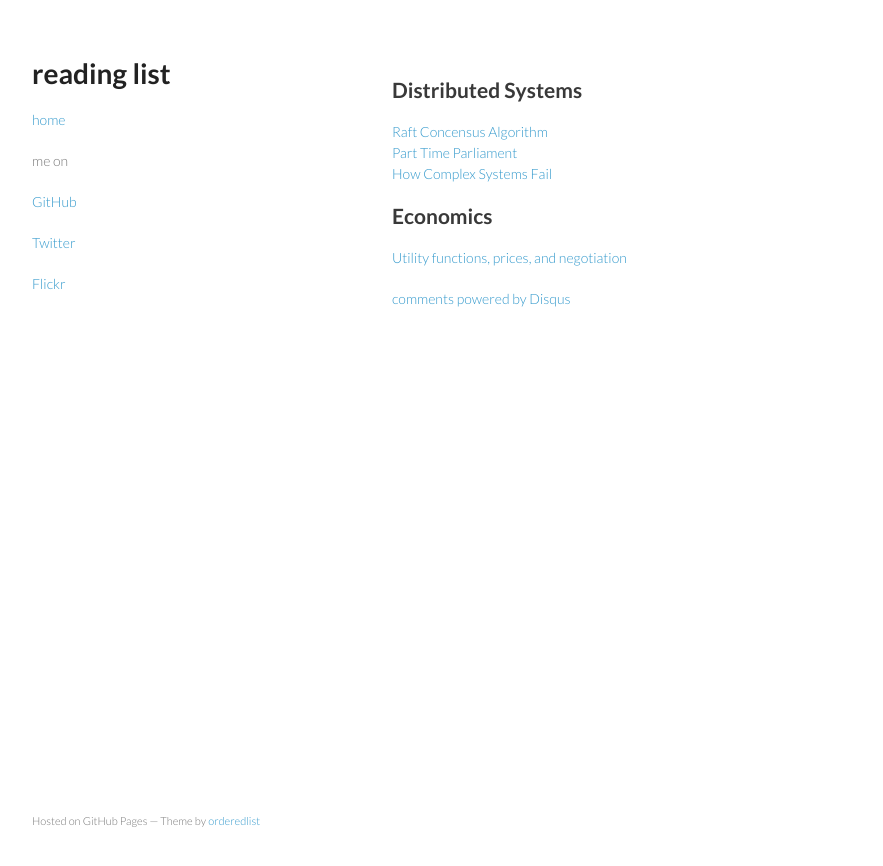
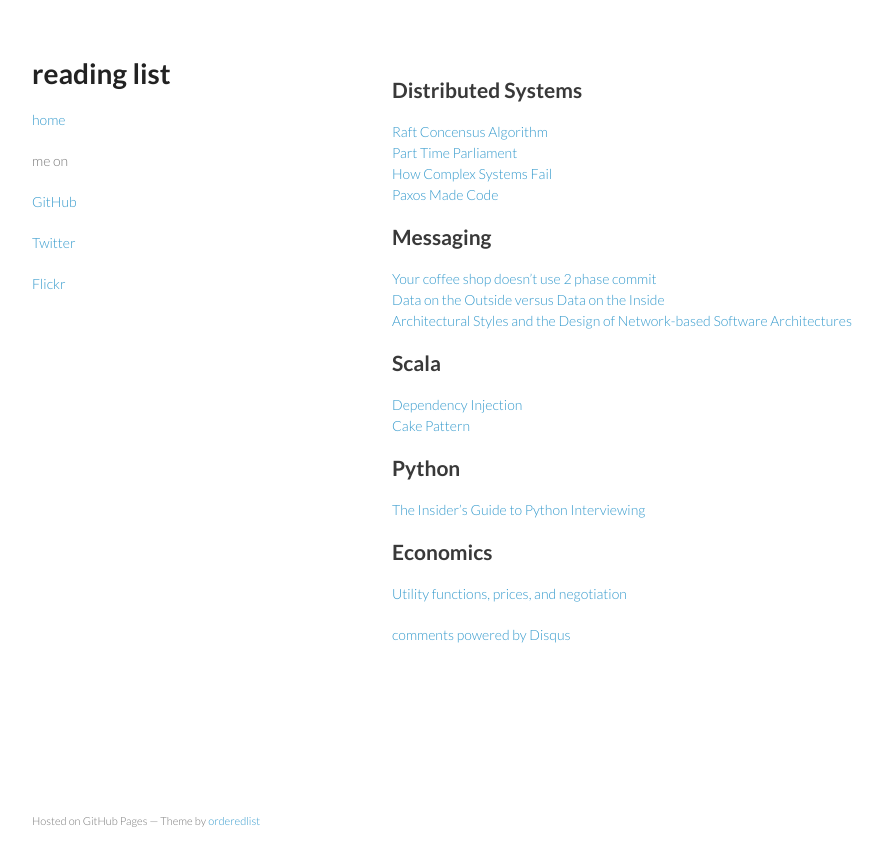
Before and after one commit to davepkennedy/davepkennedy.github.com, a Jekyll site: the page built from _posts/2014-04-21-readinglist.md, in a window 1280 px wide. Shown: the top 866 px of the page, without its empty margins (178-1061 px from the left). Built offline with Jekyll 4.4.1, drawn with Linux system fonts in a browser that asks for light colours; comment, search, counter and statistics services are not loaded.

Commit message:
Adding more links

```diff
--- a/_posts/2014-04-21-readinglist.md
+++ b/_posts/2014-04-21-readinglist.md
@@ -6,6 +6,19 @@ title: reading list
 <a href="https://ramcloud.stanford.edu/wiki/download/attachments/11370504/raft.pdf">Raft Concensus Algorithm</a><br>
 <a href="http://research.microsoft.com/en-us/um/people/lamport/pubs/lamport-paxos.pdf">Part Time Parliament</a><br>
 <a href="http://www.ctlab.org/documents/How%20Complex%20Systems%20Fail.pdf">How Complex Systems Fail</a><br>
+<a href="http://www.inf.usi.ch/faculty/pedone/MScThesis/marco.pdf">Paxos Made Code</a><br>
+
+## Messaging
+<a href="http://www.eaipatterns.com/docs/IEEE_Software_Design_2PC.pdf">Your coffee shop doesn't use 2 phase commit</a><br>
+<a href="http://www.cidrdb.org/cidr2005/papers/P12.pdf">Data on the Outside versus Data on the Inside</a><br>
+<a href="http://www.ics.uci.edu/~fielding/pubs/dissertation/top.htm">Architectural Styles and the Design of Network-based Software Architectures</a><br>
+
+## Scala
+<a href="http://jonasboner.com/2008/10/06/real-world-scala-dependency-injection-di/">Dependency Injection</a><br>
+<a href="http://www.cakesolutions.net/teamblogs/2011/12/19/cake-pattern-in-depth/">Cake Pattern</a><br>
+
+## Python
+<a href="http://www.toptal.com/python#hiring-guide">The Insider's Guide to Python Interviewing</a><br>
 
 ## Economics
 <a href="http://www.e-wilkes.com/john/papers/HPL-2008-81.pdf">Utility functions, prices, and negotiation</a>
```
Also changed, not shown: index.md (+1 -1 lines).
